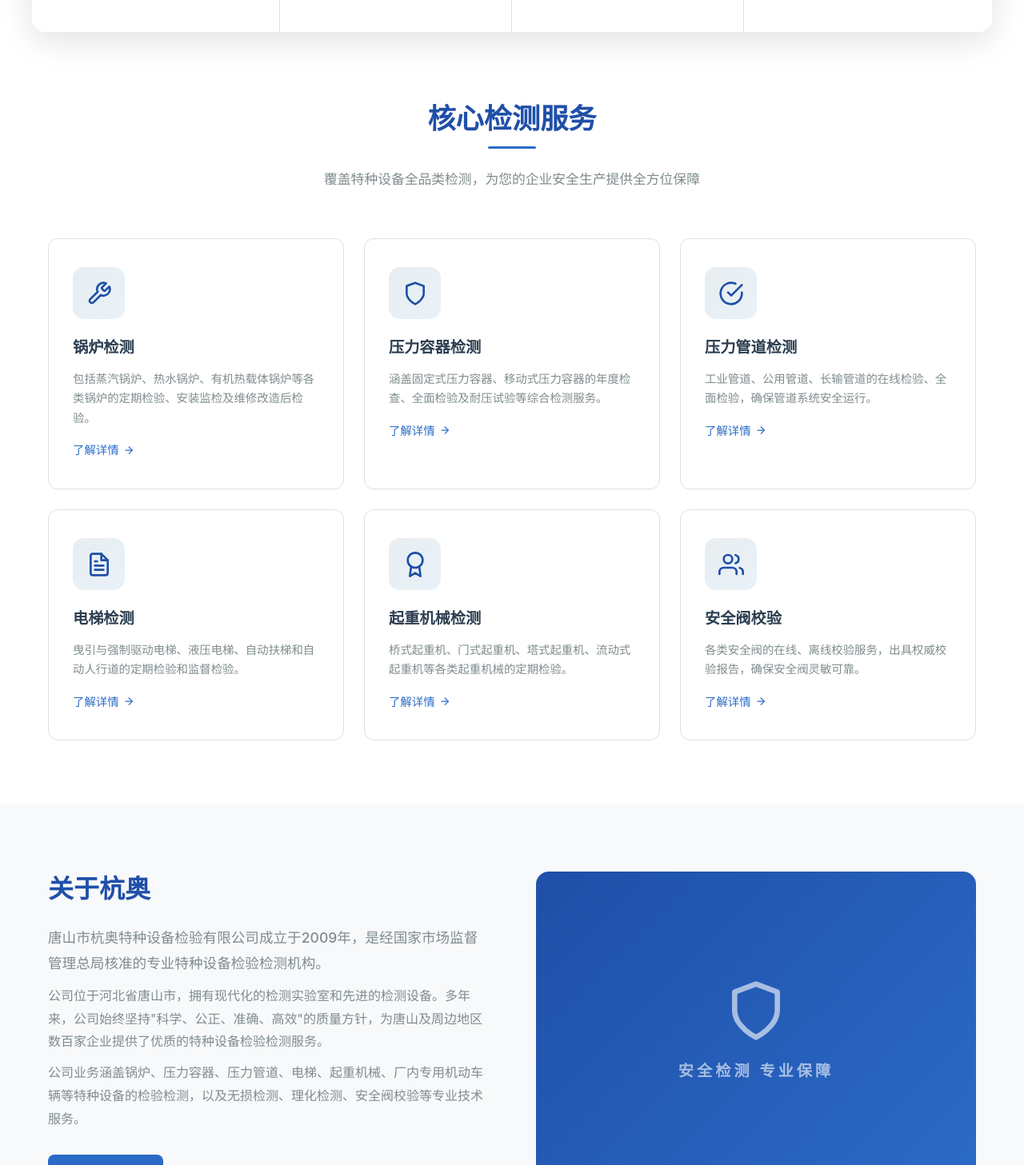
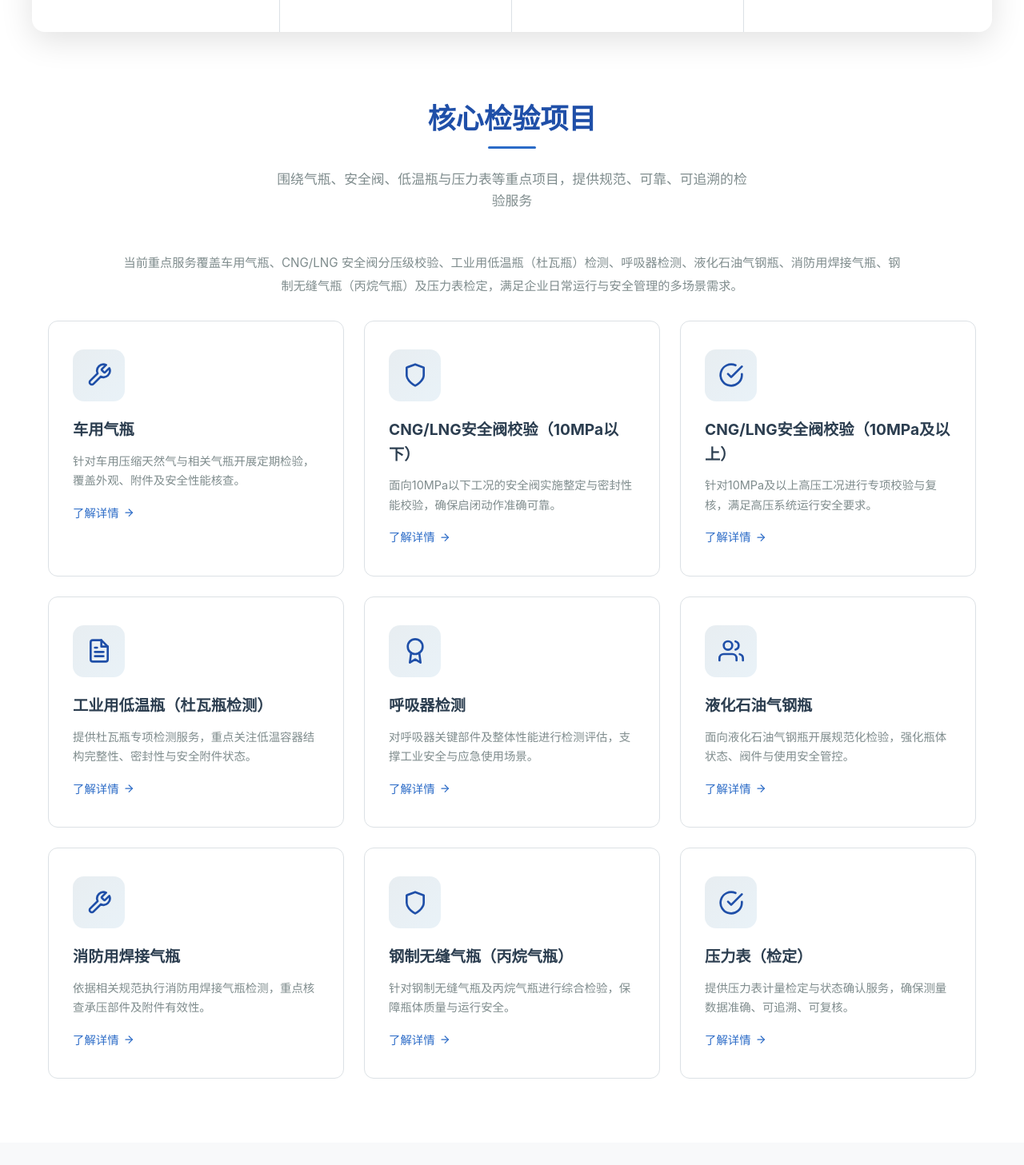
Before and after one commit to Justinnnnnnz/hangao, a React (Vite) app: page / in a window 1280 px wide. Shown: the part 800-2257 px from the top of the page at 80% size. Built offline with nearby package versions, Linux system fonts and the light colour scheme.

Commit message:
feat: update homepage services and company info content

```diff
--- a/src/pages/Home.css
+++ b/src/pages/Home.css
@@ -131,6 +131,15 @@
   display: grid;
   grid-template-columns: repeat(3, 1fr);
   gap: 25px;
+}
+
+.services-home-intro {
+  max-width: 980px;
+  margin: -10px auto 28px;
+  text-align: center;
+  color: var(--text-light);
+  line-height: 1.9;
+  font-size: 0.95rem;
 }
 
 .service-card {
--- a/src/pages/Home.jsx
+++ b/src/pages/Home.jsx
@@ -21,33 +21,48 @@ const stats = [
 const services = [
   {
     icon: <FiTool size={32} />,
-    title: '锅炉检测',
-    desc: '包括蒸汽锅炉、热水锅炉、有机热载体锅炉等各类锅炉的定期检验、安装监检及维修改造后检验。',
+    title: '车用气瓶',
+    desc: '针对车用压缩天然气与相关气瓶开展定期检验，覆盖外观、附件及安全性能核查。',
   },
   {
     icon: <FiShield size={32} />,
-    title: '压力容器检测',
-    desc: '涵盖固定式压力容器、移动式压力容器的年度检查、全面检验及耐压试验等综合检测服务。',
+    title: 'CNG/LNG安全阀校验（10MPa以下）',
+    desc: '面向10MPa以下工况的安全阀实施整定与密封性能校验，确保启闭动作准确可靠。',
   },
   {
     icon: <FiCheckCircle size={32} />,
-    title: '压力管道检测',
-    desc: '工业管道、公用管道、长输管道的在线检验、全面检验，确保管道系统安全运行。',
+    title: 'CNG/LNG安全阀校验（10MPa及以上）',
+    desc: '针对10MPa及以上高压工况进行专项校验与复核，满足高压系统运行安全要求。',
   },
   {
     icon: <FiFileText size={32} />,
-    title: '电梯检测',
-    desc: '曳引与强制驱动电梯、液压电梯、自动扶梯和自动人行道的定期检验和监督检验。',
+    title: '工业用低温瓶（杜瓦瓶检测）',
+    desc: '提供杜瓦瓶专项检测服务，重点关注低温容器结构完整性、密封性与安全附件状态。',
   },
   {
     icon: <FiAward size={32} />,
-    title: '起重机械检测',
-    desc: '桥式起重机、门式起重机、塔式起重机、流动式起重机等各类起重机械的定期检验。',
+    title: '呼吸器检测',
+    desc: '对呼吸器关键部件及整体性能进行检测评估，支撑工业安全与应急使用场景。',
   },
   {
     icon: <FiUsers size={32} />,
-    title: '安全阀校验',
-    desc: '各类安全阀的在线、离线校验服务，出具权威校验报告，确保安全阀灵敏可靠。',
+    title: '液化石油气钢瓶',
+    desc: '面向液化石油气钢瓶开展规范化检验，强化瓶体状态、阀件与使用安全管控。',
+  },
+  {
+    icon: <FiTool size={32} />,
+    title: '消防用焊接气瓶',
+    desc: '依据相关规范执行消防用焊接气瓶检测，重点核查承压部件及附件有效性。',
+  },
+  {
+    icon: <FiShield size={32} />,
+    title: '钢制无缝气瓶（丙烷气瓶）',
+    desc: '针对钢制无缝气瓶及丙烷气瓶进行综合检验，保障瓶体质量与运行安全。',
+  },
+  {
+    icon: <FiCheckCircle size={32} />,
+    title: '压力表（检定）',
+    desc: '提供压力表计量检定与状态确认服务，确保测量数据准确、可追溯、可复核。',
   },
 ];
 
@@ -111,9 +126,12 @@ export default function Home() {
       <section className="section services-home">
         <div className="container">
           <div className="section-title">
-            <h2>核心检测服务</h2>
-            <p>覆盖特种设备全品类检测，为您的企业安全生产提供全方位保障</p>
+            <h2>核心检验项目</h2>
+            <p>围绕气瓶、安全阀、低温瓶与压力表等重点项目，提供规范、可靠、可追溯的检验服务</p>
           </div>
+          <p className="services-home-intro">
+            当前重点服务覆盖车用气瓶、CNG/LNG 安全阀分压级校验、工业用低温瓶（杜瓦瓶）检测、呼吸器检测、液化石油气钢瓶、消防用焊接气瓶、钢制无缝气瓶（丙烷气瓶）及压力表检定，满足企业日常运行与安全管理的多场景需求。
+          </p>
           <div className="services-grid">
             {services.map((s, i) => (
               <div key={i} className="service-card">
```
